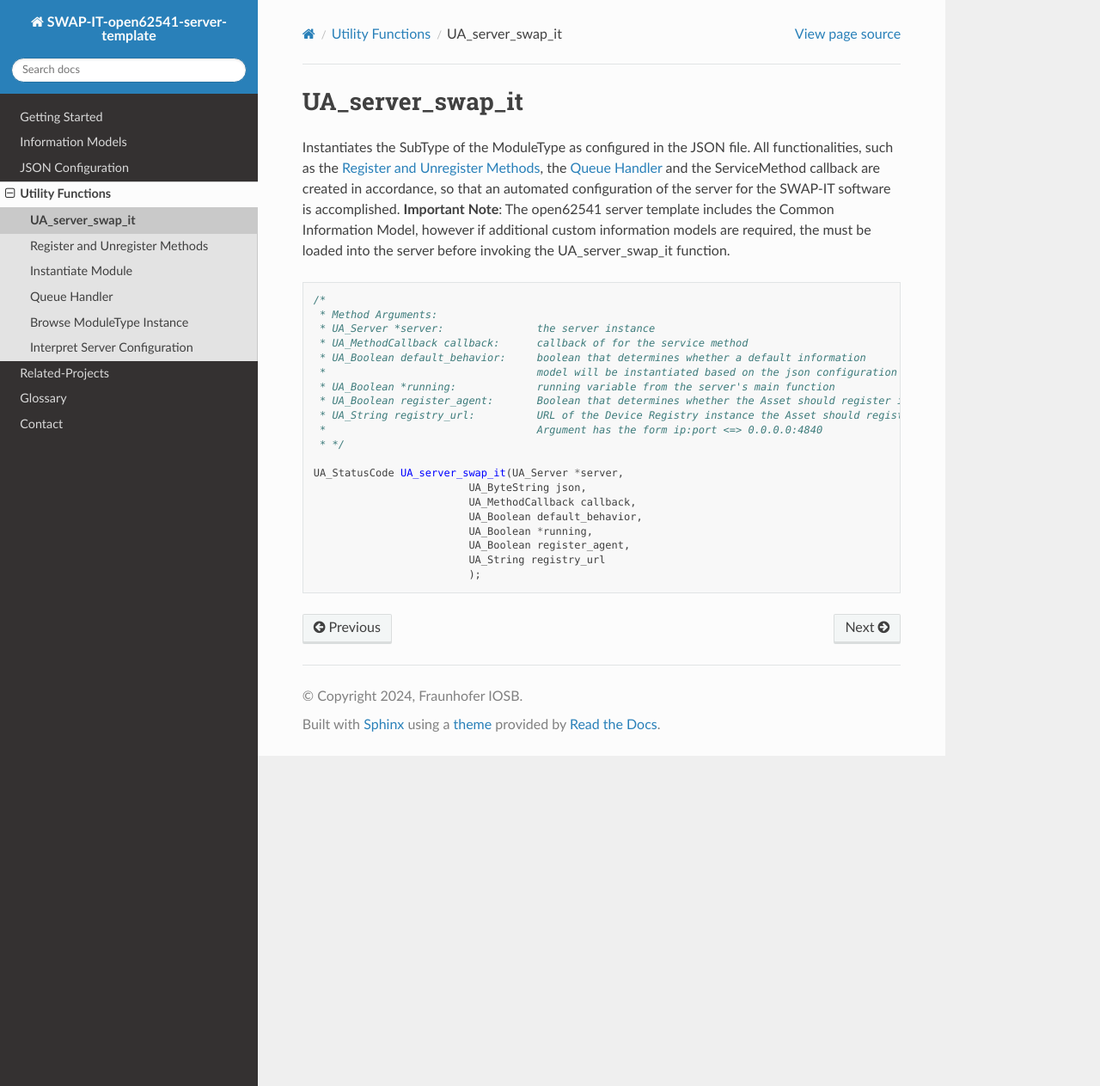
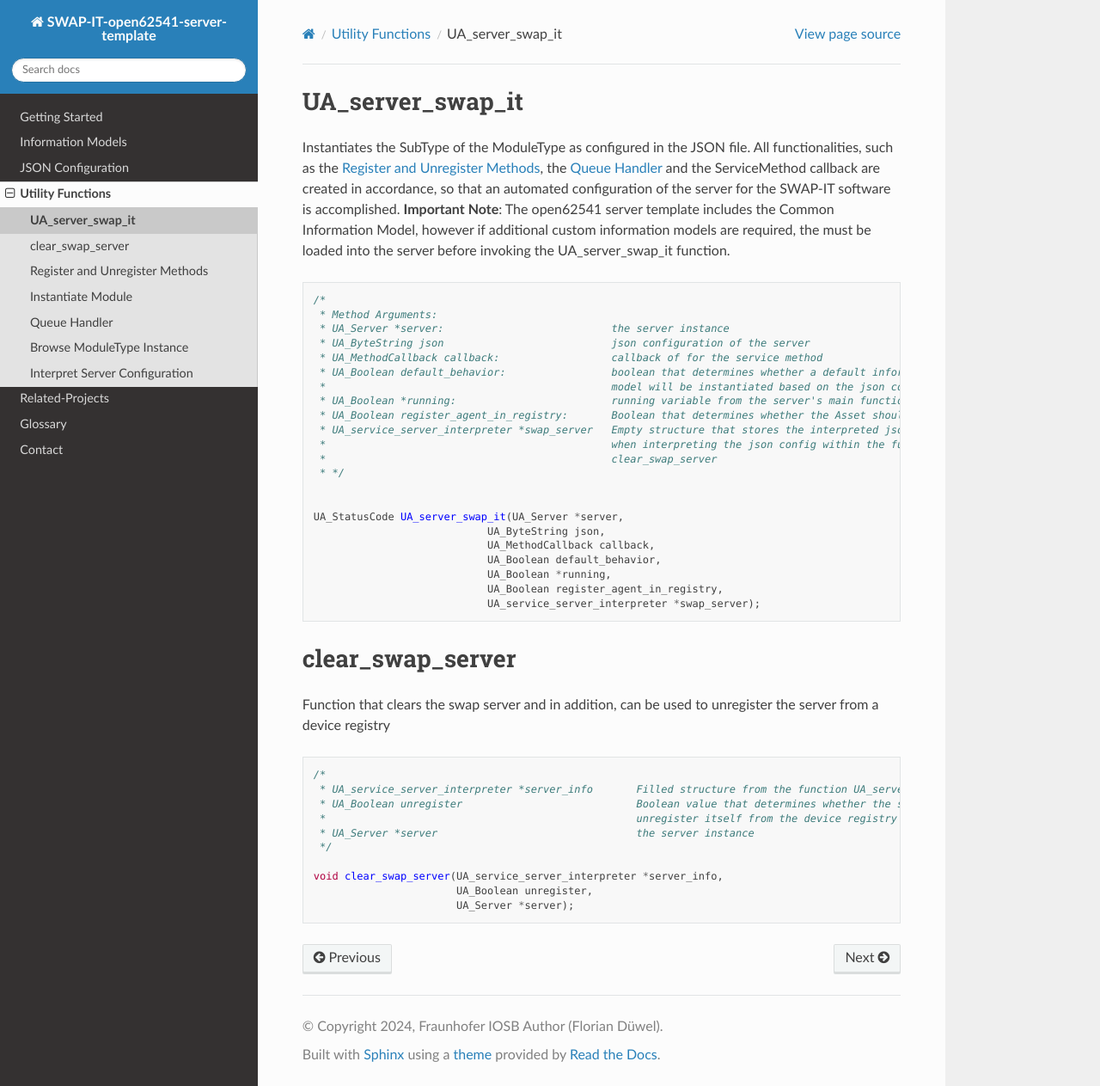
Before and after one commit to FraunhoferIOSB/swap-it-open62541-server-template, a Sphinx documentation site: the page built from documentation/source/ua_swap_it.rst, in a window 1280 px wide and 1263 px high. Shown: the whole window at 86% size. Built offline with Sphinx 7.4.7 and the Read the Docs theme 2.0.0, drawn with Linux system fonts in a browser that asks for light colours.

Commit message:
feat(documentation): correct arguments fro UA_server_swap_it and add description for clear_swap_server

```diff
--- a/documentation/source/conf.py
+++ b/documentation/source/conf.py
@@ -13,7 +13,7 @@
 # https://www.sphinx-doc.org/en/master/usage/configuration.html#project-information
 
 project = 'SWAP-IT-open62541-server-template'
-copyright = '2024, Fraunhofer IOSB'
+copyright = '2024, Fraunhofer IOSB Author (Florian Düwel)'
 author = 'Florian Düwel'
 release = '1.0.0'
 
--- a/documentation/source/json.rst
+++ b/documentation/source/json.rst
@@ -23,6 +23,7 @@ fields must be provided as string values.
         module_name:"string",
         service_name:"string",
         //optional elements
+        device_registry:"string"
         Capabilities:[
             {
                 variable_name:"string",
@@ -56,8 +57,10 @@ Optional Fields
 ===============
 The optional arguments enable a user to add custom capabilities to a server, or to change default settings of the server.
 
+- device_registry: URL and port of an device registry OPC UA server
 - channels: Number of secure channels provided by the server. If not set, the default number of open62541 server is used
 - sessions: Number of parallel sessions the server allows. If not set, the default number of open62541 server is used.
+
 
 Capabilities
 ------------
--- a/documentation/source/ua_swap_it.rst
+++ b/documentation/source/ua_swap_it.rst
@@ -19,21 +19,42 @@ the UA_server_swap_it function.
 
     /*
      * Method Arguments:
-     * UA_Server *server:               the server instance
-     * UA_MethodCallback callback:      callback of for the service method
-     * UA_Boolean default_behavior:     boolean that determines whether a default information
-     *                                  model will be instantiated based on the json configuration
-     * UA_Boolean *running:             running variable from the server's main function
-     * UA_Boolean register_agent:       Boolean that determines whether the Asset should register itself in a device registry
-     * UA_String registry_url:          URL of the Device Registry instance the Asset should register itself in.
-     *                                  Argument has the form ip:port <=> 0.0.0.0:4840
+     * UA_Server *server:                           the server instance
+     * UA_ByteString json                           json configuration of the server
+     * UA_MethodCallback callback:                  callback of for the service method
+     * UA_Boolean default_behavior:                 boolean that determines whether a default information
+     *                                              model will be instantiated based on the json configuration
+     * UA_Boolean *running:                         running variable from the server's main function
+     * UA_Boolean register_agent_in_registry:       Boolean that determines whether the Asset should register itself in a device registry
+     * UA_service_server_interpreter *swap_server   Empty structure that stores the interpreted json configuration. The stucture is filled
+     *                                              when interpreting the json config within the function and can then be used for the function
+     *                                              clear_swap_server
      * */
 
+
     UA_StatusCode UA_server_swap_it(UA_Server *server,
-                             UA_ByteString json,
-                             UA_MethodCallback callback,
-                             UA_Boolean default_behavior,
-                             UA_Boolean *running,
-                             UA_Boolean register_agent,
-                             UA_String registry_url
-                             );
+                                UA_ByteString json,
+                                UA_MethodCallback callback,
+                                UA_Boolean default_behavior,
+                                UA_Boolean *running,
+                                UA_Boolean register_agent_in_registry,
+                                UA_service_server_interpreter *swap_server);
+
+=================
+clear_swap_server
+=================
+
+Function that clears the swap server and in addition, can be used to unregister the server from a device registry
+
+.. code-block:: c
+
+    /*
+     * UA_service_server_interpreter *server_info       Filled structure from the function UA_server_swap_it
+     * UA_Boolean unregister                            Boolean value that determines whether the server should
+     *                                                  unregister itself from the device registry
+     * UA_Server *server                                the server instance
+     */
+
+    void clear_swap_server(UA_service_server_interpreter *server_info,
+                           UA_Boolean unregister,
+                           UA_Server *server);
```
